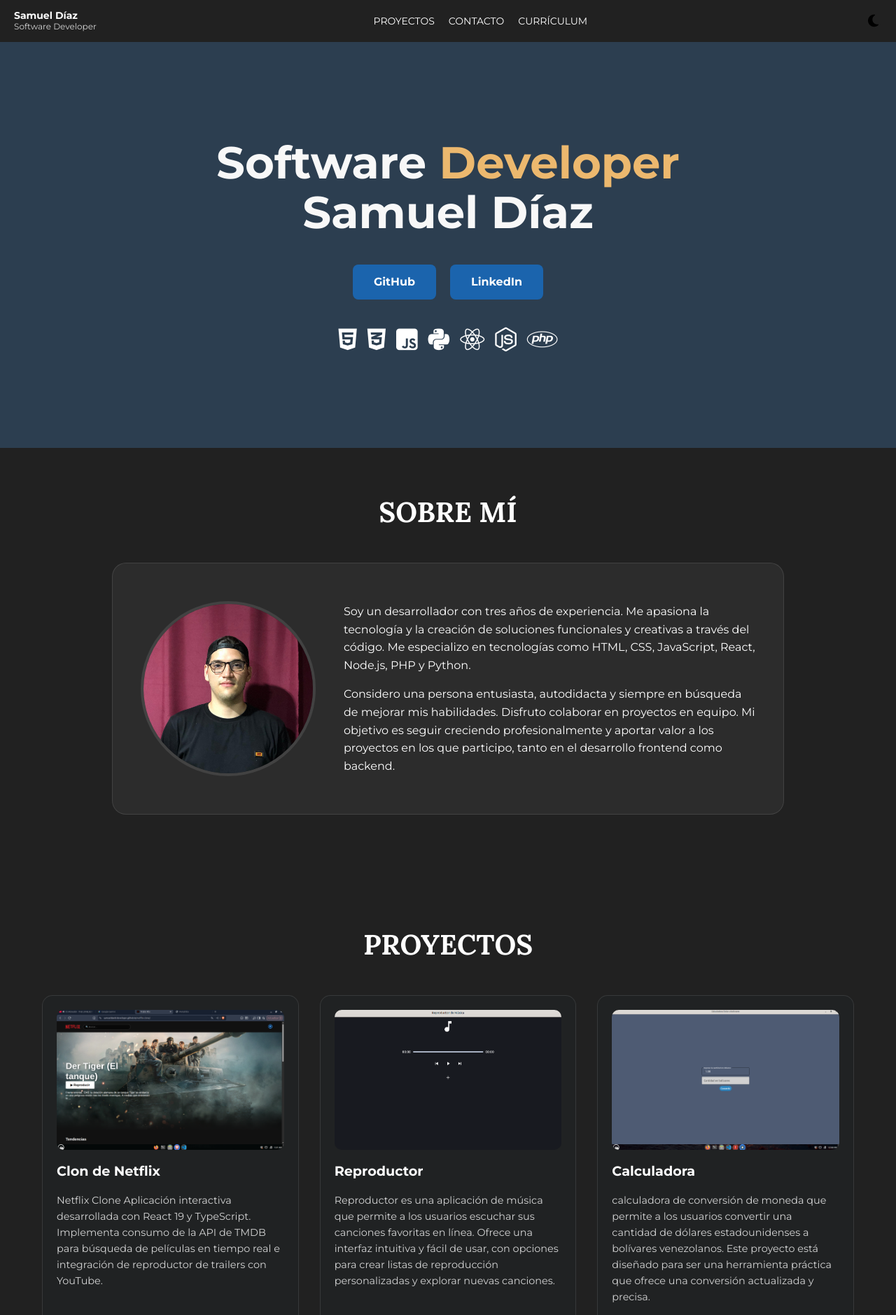
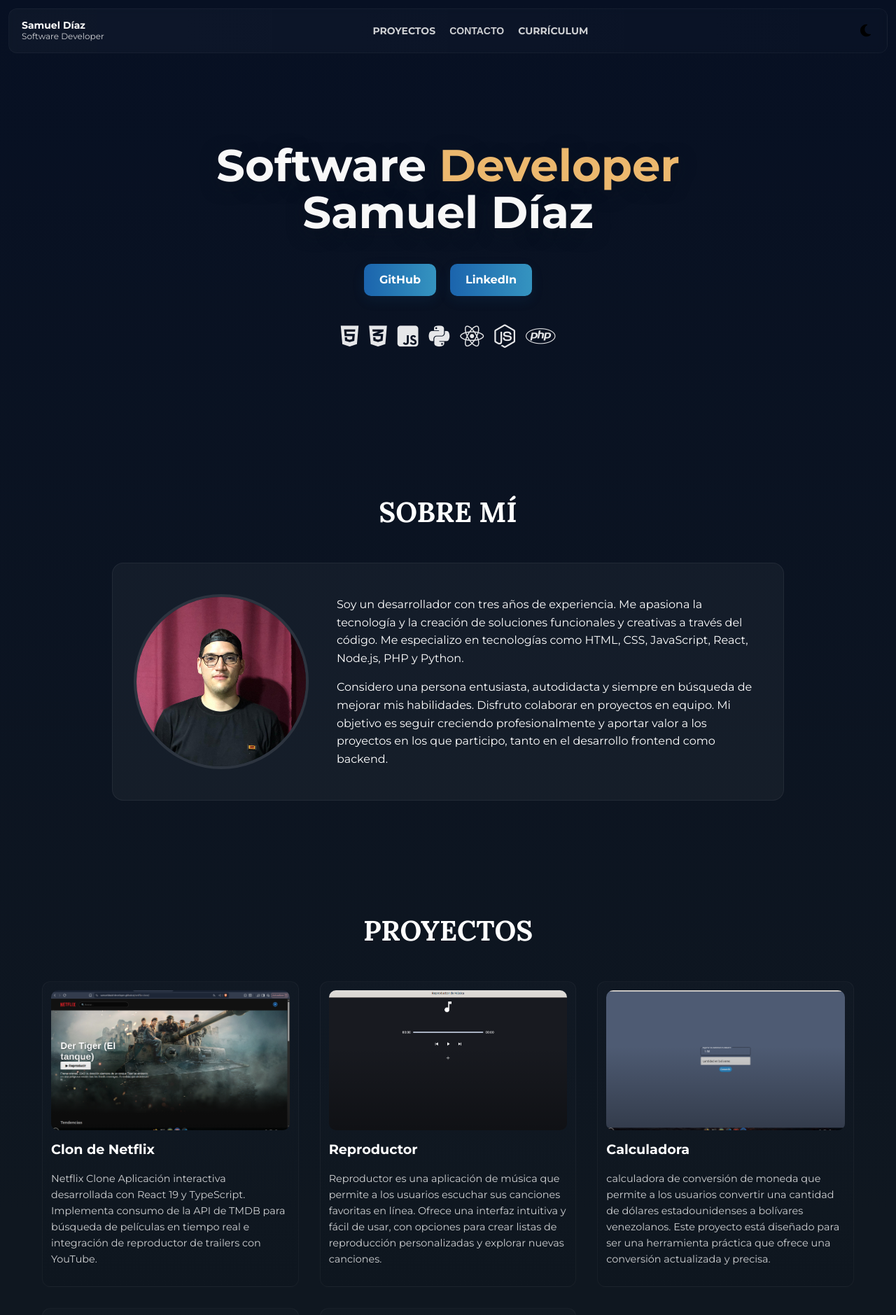
Before and after one commit to samueldavid-developer/portafolios, a plain HTML site: page index.html in a window 1280 px wide. Shown: the top 1879 px of the page at 70% size. Drawn offline with Linux system fonts and the light colour scheme.

Commit message:
Estética: mejora estilos, diálogo contacto, modo oscuro persistente y animaciones

```diff
--- a/estilos.css
+++ b/estilos.css
@@ -1,31 +1,45 @@
 @import url("https://fonts.googleapis.com/css2?family=Montserrat:wght@400;700&family=Lora:wght@400;700&display=swap");
+
+:root{
+  --bg:#0f1720;
+  --card:#111418;
+  --muted: rgba(255,255,255,0.8);
+  --accent:#1b64ad;
+  --accent-2:#3594c0;
+  --glass: rgba(255,255,255,0.04);
+}
 
 /* 1. Base y Reset */
 html { scroll-behavior: smooth; box-sizing: border-box; }
-*, *:before, *:after { box-sizing: inherit; }
+, *:before, *:after { box-sizing: inherit; }
+* { box-sizing: border-box; }
 body {
   margin: 0;
   font-family: "Montserrat", sans-serif;
-  background-color: #212121;
+  background: linear-gradient(180deg, #071023 0%, var(--bg) 60%);
   color: #ffffff;
   line-height: 1.6;
   overflow-x: hidden;
+  -webkit-font-smoothing:antialiased;
 }
 
 /* 2. Encabezado (Header) */
 .encabezado {
   position: fixed;
-  top: 0;
-  left: 0;
-  width: 100%;
-  padding: 10px 20px;
-  background-color: #212121;
+  top: 12px;
+  left: 12px;
+  right: 12px;
+  padding: 10px 18px;
+  background: linear-gradient(90deg, rgba(255,255,255,0.03), rgba(255,255,255,0.01));
+  border-radius: 12px;
   z-index: 1000;
-  transition: all 0.4s ease;
+  transition: all 0.35s ease;
   display: flex;
   align-items: center;
   justify-content: space-between;
-  min-height: 60px;
+  min-height: 64px;
+  border: 1px solid rgba(255,255,255,0.04);
+  backdrop-filter: blur(6px);
 }
 .encabezado.scrolled {
   background-color: rgba(56, 56, 56, 0.95);
@@ -39,18 +53,27 @@ body {
 .encabezado nav { display: flex; gap: 20px; }
 .encabezado nav a {
   text-decoration: none;
-  color: #ffffff;
+  color: var(--muted);
   font-size: 14px;
-  font-weight: 500;
-  transition: color 0.3s ease;
+  font-weight: 600;
+  transition: color 0.18s ease, transform 0.18s ease;
 }
+.link-button{
+  background: none;
+  border: none;
+  color: var(--muted);
+  font-weight: 600;
+  cursor: pointer;
+  font-size: 14px;
+  padding: 0;
+}
+.encabezado nav a:hover, .link-button:hover { color: var(--accent-2); transform: translateY(-2px); }
 .encabezado nav a:hover { color: #3594c0; }
 .modo-oscuro { background: none; border: none; cursor: pointer; padding: 5px; }
 .modo-oscuro i { font-size: 20px; margin: 0; }
 
 /* 3. Sección Introducción (Hero) */
 .introduccion {
-  background-color: #2c3e50;
   padding: 120px 20px 60px;
   text-align: center;
   min-height: 80vh;
@@ -59,11 +82,20 @@ body {
   justify-content: center;
   align-items: center;
 }
+.hero-card{
+  max-width: 1100px;
+  width: 100%;
+  padding: 36px;
+  border-radius: 18px;
+  background: linear-gradient(180deg, rgba(255,255,255,0.02), rgba(255,255,255,0.01));
+  border: 1px solid rgba(255,255,255,0.03);
+  box-shadow: 0 12px 30px rgba(2,6,23,0.6);
+}
 .introduccion h1 {
   margin: 0;
-  font-size: clamp(2.5rem, 5vw, 4.5rem);
+  font-size: clamp(2rem, 5vw, 4rem);
   color: #f8f8f8;
-  line-height: 1.1;
+  line-height: 1.05;
 }
 #animaciones { transition: color 0.8s ease-in-out; display: inline-block; }
 .enlaces {
@@ -75,14 +107,15 @@ body {
 }
 .enlaces a {
   text-decoration: none;
-  background-color: #1b64ad;
+  background: linear-gradient(90deg,var(--accent),var(--accent-2));
   color: #ffffff;
-  padding: 12px 30px;
-  border-radius: 8px;
-  font-weight: bold;
-  transition: transform 0.2s, background-color 0.2s;
+  padding: 10px 22px;
+  border-radius: 10px;
+  font-weight: 700;
+  transition: transform 0.18s, box-shadow 0.18s;
+  box-shadow: 0 6px 18px rgba(24,102,163,0.12);
 }
-.enlaces a:hover { background-color: #155291; transform: translateY(-3px); }
+.enlaces a:hover { transform: translateY(-4px); box-shadow: 0 10px 26px rgba(24,102,163,0.18); }
 .habilidades {
   display: flex;
   justify-content: center;
@@ -90,8 +123,8 @@ body {
   gap: 15px;
   margin-top: 20px;
 }
-.habilidades i { font-size: 35px; transition: transform 0.3s; }
-.habilidades i:hover { transform: scale(1.2); }
+.habilidades i { font-size: 34px; transition: transform 0.25s, color 0.25s; color: rgba(255,255,255,0.9); }
+.habilidades i:hover { transform: translateY(-6px) scale(1.08); color: var(--accent); }
 
 /* 4. Sección Sobre Mí */
 .sobre-mi {
@@ -109,10 +142,10 @@ body {
   display: flex;
   align-items: center;
   gap: 40px;
-  padding: 40px;
-  background: rgba(255, 255, 255, 0.05);
-  border-radius: 20px;
-  border: 1px solid rgba(255, 255, 255, 0.1);
+  padding: 30px;
+  background: var(--glass);
+  border-radius: 16px;
+  border: 1px solid rgba(255, 255, 255, 0.06);
 }
 .contenedor-foto-de-perfil {
   flex-shrink: 0;
@@ -133,16 +166,26 @@ body {
   gap: 30px;
 }
 .proyecto1 {
-  background: rgba(33, 35, 37, 0.8);
-  border: 1px solid rgba(255, 255, 255, 0.1);
-  border-radius: 15px;
-  padding: 20px;
+  background: linear-gradient(180deg, rgba(255,255,255,0.015), rgba(0,0,0,0.03));
+  border: 1px solid rgba(255,255,255,0.04);
+  border-radius: 12px;
+  padding: 12px;
   display: flex;
   flex-direction: column;
-  gap: 15px;
-  transition: transform 0.3s ease, box-shadow 0.3s ease;
+  gap: 12px;
+  transition: transform 0.25s ease, box-shadow 0.25s ease;
+  overflow: hidden;
 }
-.proyecto1:hover { transform: translateY(-5px); box-shadow: 0 10px 30px rgba(0,0,0,0.5); }
+.proyecto1:hover { transform: translateY(-8px); box-shadow: 0 18px 40px rgba(3,10,23,0.6); }
+.proyecto1 .descripcion-proyecto h2{ font-weight:700; }
+.contenedor-img{ position: relative; }
+.contenedor-img::after{
+  content: '';
+  position: absolute;
+  left:0;right:0;top:0;bottom:0;
+  background: linear-gradient(180deg, rgba(0,0,0,0) 40%, rgba(0,0,0,0.35) 100%);
+  pointer-events:none;
+}
 .contenedor-img { width: 100%; height: 200px; border-radius: 10px; overflow: hidden; }
 .contenedor-img img { width: 100%; height: 100%; object-fit: cover; transition: transform 0.5s; }
 .proyecto1:hover img { transform: scale(1.05); }
@@ -159,10 +202,10 @@ body {
   gap: 30px;
 }
 .demostracion-skills {
-  background: rgba(255, 255, 255, 0.05);
-  padding: 20px;
-  border-radius: 15px;
-  border: 1px solid rgba(255, 255, 255, 0.1);
+  background: var(--glass);
+  padding: 18px;
+  border-radius: 12px;
+  border: 1px solid rgba(255, 255, 255, 0.06);
   text-align: center;
 }
 .contenido-skills {
@@ -177,13 +220,13 @@ body {
 
 /* 7. Modal de Contacto */
 .contacto {
-  background: #212121;
+  background: var(--card);
   color: #fff;
-  padding: 30px;
-  width: min(90%, 500px);
-  border: 1px solid #444;
-  border-radius: 15px;
-  box-shadow: 0 25px 50px -12px rgba(0, 0, 0, 0.5);
+  padding: 28px;
+  width: min(92%, 520px);
+  border-radius: 12px;
+  box-shadow: 0 24px 48px rgba(2,8,23,0.6);
+  position: relative;
 }
 .contacto::backdrop { background: rgba(0, 0, 0, 0.8); backdrop-filter: blur(5px); }
 .salida {
@@ -215,7 +258,15 @@ body {
   .introduccion h1, .sobre-mi h1, .proyectos h1 { font-size: 2rem; }
 }
 
+/* Reveal animation */
+.reveal{ opacity:0; transform: translateY(18px) scale(0.995); transition: all 0.6s cubic-bezier(.2,.9,.3,1); }
+.reveal.visible{ opacity:1; transform: translateY(0) scale(1); }
+
 /* 9. Modo Oscuro */
 body.dark { background-color: #000000; }
-body.dark .encabezado { background-color: #000000; }
-body.dark .proyecto1, body.dark .demostracion-skills { background: #111; border-color: #333; }
+body.dark .encabezado { background: rgba(0,0,0,0.5); }
+body.dark .proyecto1, body.dark .demostracion-skills { background: #0b0f13; border-color: #111; }
+
+/* small helpers */
+.titulo-principal{ text-shadow: 0 6px 24px rgba(11,21,32,0.6); }
+.animacion-developer{ font-weight:700; color: var(--accent); }
--- a/index.html
+++ b/index.html
@@ -24,17 +24,17 @@
       </div>
       <nav>
         <a href="#proyectos">PROYECTOS</a>
-        <a id="contacto" href="#contacto">CONTACTO</a>
-        <a  href="imagnes/CV-Samuel-Díaz-Software-Developer.pdf" download="CV-Samuel-Díaz-Software-Developer">CURRÍCULUM</a>
+        <button id="contacto" class="link-button" aria-haspopup="dialog" aria-controls="targeta-contacto">CONTACTO</button>
+        <a href="imagnes/CV-Samuel-Díaz-Software-Developer.pdf" download="CV-Samuel-Díaz-Software-Developer">CURRÍCULUM</a>
       </nav>
       <button class="modo-oscuro" id="dark-button" aria-label="Cambiar modo oscuro" >
       <i id="icono-oscuro" class="fa-solid fa-moon" ></i>
       <i class="fa-solid fa-sun" id="icono-claro" style="display: none; color: #ffff;"></i>
     </button>
     </header>
-    <dialog id="targeta-contacto" class="contacto"> <H1>CONTACTO</H1>
+    <dialog id="targeta-contacto" class="contacto"> <h1>CONTACTO</h1>
       <div class="contenedor-contacto">
-        <div id="salida" class="salida">x</div>
+          <div id="salida" class="salida" role="button" aria-label="Cerrar">×</div>
         <div class="logos">
       <i class="fa-solid fa-envelope" aria-hidden="true" style="color: black;"></i>
       <a href="mailto:samueldiazdeveloper@gmail.com?subject=Consulta%20desde%20tu%20portafolio">samueldiazdeveloper@gmail.com</a>
--- a/script.js
+++ b/script.js
@@ -3,11 +3,28 @@ const animaciones = document.getElementById("animaciones");
 const contacto = document.getElementById("contacto");
 const formulario = document.getElementById("targeta-contacto");
 const salida = document.getElementById("salida");
+const darkButton = document.getElementById('dark-button');
+const iconoOscuro = document.getElementById('icono-oscuro');
+const iconoClaro = document.getElementById('icono-claro');
 
 // Scroll header
 let posicion = 100;
 window.addEventListener("scroll", function() {
     encabezado.classList.toggle("scrolled", window.scrollY > posicion);
+});
+
+// Reveal sections with IntersectionObserver
+document.addEventListener('DOMContentLoaded', () => {
+    const revealEls = document.querySelectorAll('main section, .proyecto1, .demostracion-skills');
+    const obs = new IntersectionObserver((entries) => {
+        entries.forEach(e => {
+            if(e.isIntersecting){
+                e.target.classList.add('visible');
+                obs.unobserve(e.target);
+            }
+        });
+    }, { threshold: 0.15 });
+    revealEls.forEach(el => { el.classList.add('reveal'); obs.observe(el); });
 });
 
 // Color animation
@@ -21,16 +38,45 @@ document.addEventListener('DOMContentLoaded', function() {
     }, 2000);
 });
 
+// Dark mode: persist in localStorage
+function setDarkMode(active){
+    if(active){
+        document.body.classList.add('dark');
+        localStorage.setItem('darkMode','1');
+        if(iconoOscuro) iconoOscuro.style.display='none';
+        if(iconoClaro) iconoClaro.style.display='inline-block';
+    } else {
+        document.body.classList.remove('dark');
+        localStorage.removeItem('darkMode');
+        if(iconoOscuro) iconoOscuro.style.display='inline-block';
+        if(iconoClaro) iconoClaro.style.display='none';
+    }
+}
+
+if(localStorage.getItem('darkMode')) setDarkMode(true);
+
+if(darkButton){
+    darkButton.addEventListener('click', () => {
+        const active = document.body.classList.toggle('dark');
+        setDarkMode(active);
+    });
+}
+
 // Contact modal
-contacto.addEventListener("click", function() {
+if(contacto){
+  contacto.addEventListener("click", function(e) {
+    e.preventDefault && e.preventDefault();
+    if (!formulario) return;
     if (formulario.open) {
         formulario.close();
         document.body.style.overflow = 'auto';
     } else {
         formulario.showModal();
         document.body.style.overflow = 'hidden';
+        formulario.querySelector('a, button, input')?.focus();
     }
-});
+  });
+}
 
 salida.addEventListener("click", function() {
     formulario.close();
@@ -43,3 +89,11 @@ formulario.addEventListener("click", function(e) {
         document.body.style.overflow = 'auto';
     }
 });
+
+// Close dialog with Escape key
+document.addEventListener('keydown', (e) => {
+    if(e.key === 'Escape' && formulario && formulario.open){
+        formulario.close();
+        document.body.style.overflow = 'auto';
+    }
+});
```
